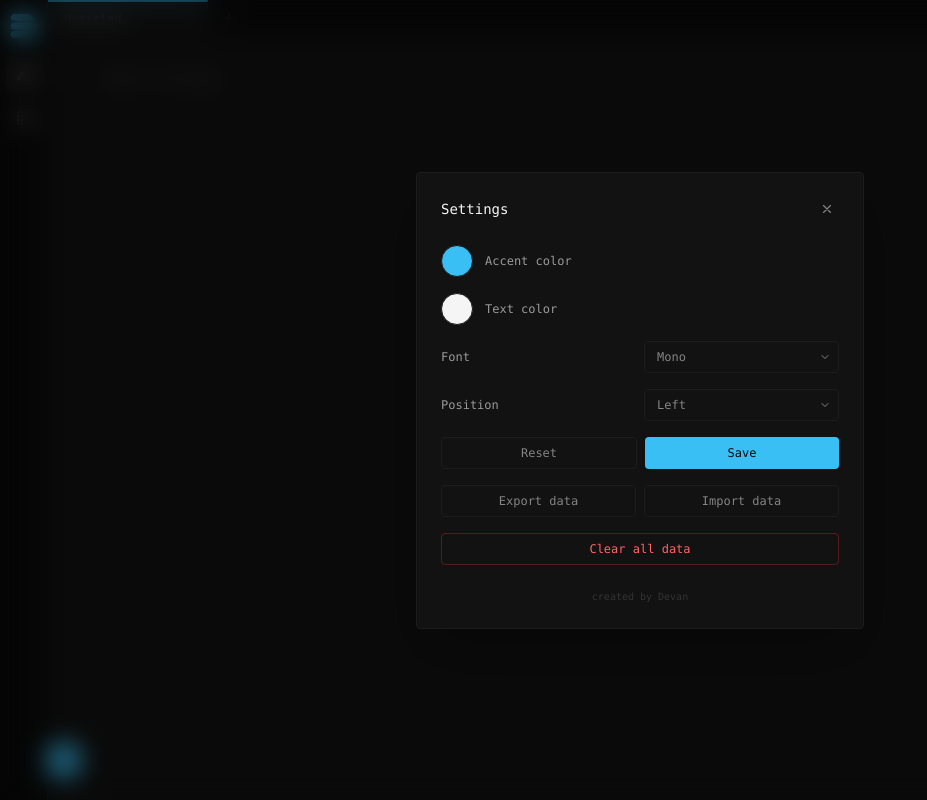
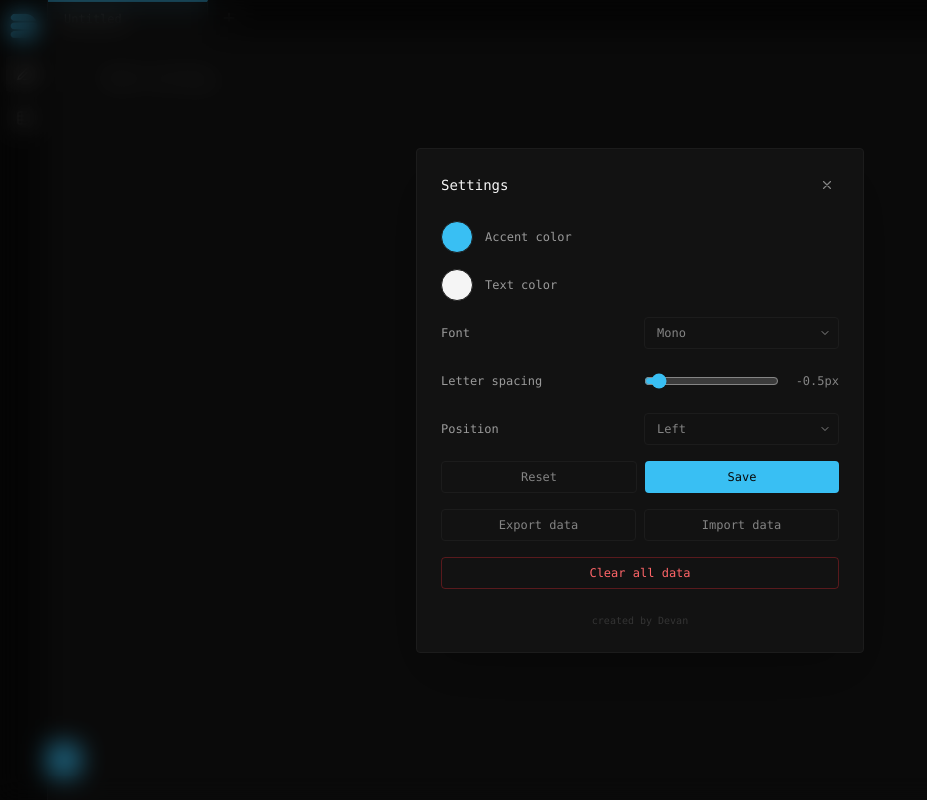
Before and after one commit to masdevan/duhlupa-notecanvas, a Next.js app: page / in a window 1280 px wide. Both pictures are taken after a click on the button 64 px from the left and 760 px from the top of the page. Shown: the whole page, without its empty margins (0-927 px from the left). Built offline with nearby package versions, Linux system fonts and the light colour scheme.

Commit message:
feat: add letter spacing setting affecting editor and table

```diff
--- a/app/globals.css
+++ b/app/globals.css
@@ -12,6 +12,7 @@
   --color-tab-active: #121212;
   --color-card: #111111;
   --font-editor: ui-monospace, SFMono-Regular, Menlo, Consolas, monospace;
+  --letter-spacing: 0px;
 }
 
 @theme inline {
@@ -97,6 +98,11 @@ textarea {
 
 textarea {
   font-family: var(--font-editor);
+  letter-spacing: var(--letter-spacing);
+}
+
+table input {
+  letter-spacing: var(--letter-spacing);
 }
 
 select option {
--- a/components/settings-modal.tsx
+++ b/components/settings-modal.tsx
@@ -12,9 +12,11 @@ type SettingsModalProps = {
   accentColor: string;
   textColor: string;
   fontFamily: string;
+  letterSpacing: number;
   contentPosition: "left" | "right";
   onSaveColors: (accent: string, text: string) => void;
   onFontChange: (font: string) => void;
+  onLetterSpacingChange: (spacing: number) => void;
   onPositionChange: (position: "left" | "right") => void;
   onResetAll: () => void;
   onClearAll: () => void;
@@ -74,9 +76,11 @@ export default function SettingsModal({
   accentColor,
   textColor,
   fontFamily,
+  letterSpacing,
   contentPosition,
   onSaveColors,
   onFontChange,
+  onLetterSpacingChange,
   onPositionChange,
   onResetAll,
   onClearAll,
@@ -92,11 +96,13 @@ export default function SettingsModal({
   const [draftAccent, setDraftAccent] = useState(accentColor);
   const [draftText, setDraftText] = useState(textColor);
   const [draftFont, setDraftFont] = useState(fontFamily);
+  const [draftSpacing, setDraftSpacing] = useState(letterSpacing);
   const [draftPosition, setDraftPosition] = useState(contentPosition);
   const dirty =
     draftAccent !== accentColor ||
     draftText !== textColor ||
     draftFont !== fontFamily ||
+    draftSpacing !== letterSpacing ||
     draftPosition !== contentPosition;
 
   function close() {
@@ -118,6 +124,7 @@ export default function SettingsModal({
   function save() {
     onSaveColors(draftAccent, draftText);
     onFontChange(draftFont);
+    onLetterSpacingChange(draftSpacing);
     onPositionChange(draftPosition);
     close();
   }
@@ -127,6 +134,7 @@ export default function SettingsModal({
     setDraftAccent("#39bff3");
     setDraftText("#f5f5f5");
     setDraftFont("mono");
+    setDraftSpacing(-0.5);
     setDraftPosition("left");
     setDialog(null);
   }
@@ -218,6 +226,23 @@ export default function SettingsModal({
                 className="pointer-events-none absolute right-2 top-1/2 -translate-y-1/2 text-foreground/50"
               />
             </div>
+          </div>
+          <div className="flex w-full items-center gap-3">
+            <span className="font-mono text-xs text-foreground/60">
+              Letter spacing
+            </span>
+            <input
+              type="range"
+              min={-1}
+              max={8}
+              step={0.5}
+              value={draftSpacing}
+              onChange={(event) => setDraftSpacing(Number(event.target.value))}
+              className="ml-auto h-8 w-[calc(50%-4rem)] cursor-pointer accent-[var(--color-accent)]"
+            />
+            <span className="w-12 text-right font-mono text-xs text-foreground/50">
+              {draftSpacing}px
+            </span>
           </div>
           <div className="flex w-full items-center gap-3">
             <span className="font-mono text-xs text-foreground/60">Position</span>
--- a/components/settings.tsx
+++ b/components/settings.tsx
@@ -34,6 +34,13 @@ function applyPosition(position: "left" | "right") {
   );
 }
 
+function applyLetterSpacing(spacing: number) {
+  document.documentElement.style.setProperty(
+    "--letter-spacing",
+    `${spacing}px`,
+  );
+}
+
 function mergeSettings(
   partial: Partial<
     Pick<AppState, "accentColor" | "textColor" | "fontFamily" | "wrapWidth">
@@ -48,6 +55,7 @@ export default function Settings() {
   const [accentColor, setAccentColor] = useState(DEFAULT_ACCENT);
   const [textColor, setTextColor] = useState(DEFAULT_TEXT);
   const [fontFamily, setFontFamily] = useState(DEFAULT_FONT);
+  const [letterSpacing, setLetterSpacing] = useState(0);
   const [contentPosition, setContentPosition] = useState<"left" | "right">("left");
 
   useEffect(() => {
@@ -55,10 +63,12 @@ export default function Settings() {
     setAccentColor(next.accentColor);
     setTextColor(next.textColor);
     setFontFamily(next.fontFamily);
+    setLetterSpacing(next.letterSpacing);
     setContentPosition(next.contentPosition);
     applyColors(next.accentColor, next.textColor);
     applyFont(next.fontFamily);
     applyPosition(next.contentPosition);
+    applyLetterSpacing(next.letterSpacing);
     setReady(true);
   }, []);
 
@@ -77,6 +87,12 @@ export default function Settings() {
     mergeSettings({ fontFamily: font });
     applyFont(font);
     setFontFamily(font);
+  }
+
+  function saveLetterSpacing(spacing: number) {
+    saveState(mergeSettings({ letterSpacing: spacing }));
+    applyLetterSpacing(spacing);
+    setLetterSpacing(spacing);
   }
 
   function savePosition(position: "left" | "right") {
@@ -141,9 +157,11 @@ export default function Settings() {
           accentColor={accentColor}
           textColor={textColor}
           fontFamily={fontFamily}
+          letterSpacing={letterSpacing}
           contentPosition={contentPosition}
           onSaveColors={saveColors}
           onFontChange={saveFont}
+          onLetterSpacingChange={saveLetterSpacing}
           onPositionChange={savePosition}
           onResetAll={resetAll}
           onClearAll={clearAll}
--- a/lib/storage.ts
+++ b/lib/storage.ts
@@ -24,6 +24,7 @@ export function isValidState(value: unknown): value is AppState {
     typeof s.accentColor === "string" &&
     typeof s.textColor === "string" &&
     typeof s.fontFamily === "string" &&
+    typeof s.letterSpacing === "number" &&
     (s.contentPosition === "left" || s.contentPosition === "right")
   );
 }
@@ -43,6 +44,7 @@ export function defaultState(): AppState {
     accentColor: "#39bff3",
     textColor: "#f5f5f5",
     fontFamily: "mono",
+    letterSpacing: -0.5,
     contentPosition: "left",
   };
 }
--- a/lib/types.ts
+++ b/lib/types.ts
@@ -25,5 +25,6 @@ export type AppState = {
   accentColor: string;
   textColor: string;
   fontFamily: string;
+  letterSpacing: number;
   contentPosition: "left" | "right";
 };
--- a/public/init.js
+++ b/public/init.js
@@ -18,6 +18,9 @@ try {
       document.documentElement.style.setProperty("--font-mono", stack);
       document.documentElement.style.setProperty("--font-editor", stack);
     }
+    if (typeof d.letterSpacing === "number") {
+      document.documentElement.style.setProperty("--letter-spacing", d.letterSpacing + "px");
+    }
     if (d.contentPosition === "right") {
       document.documentElement.classList.add("settings-right");
     }
```
